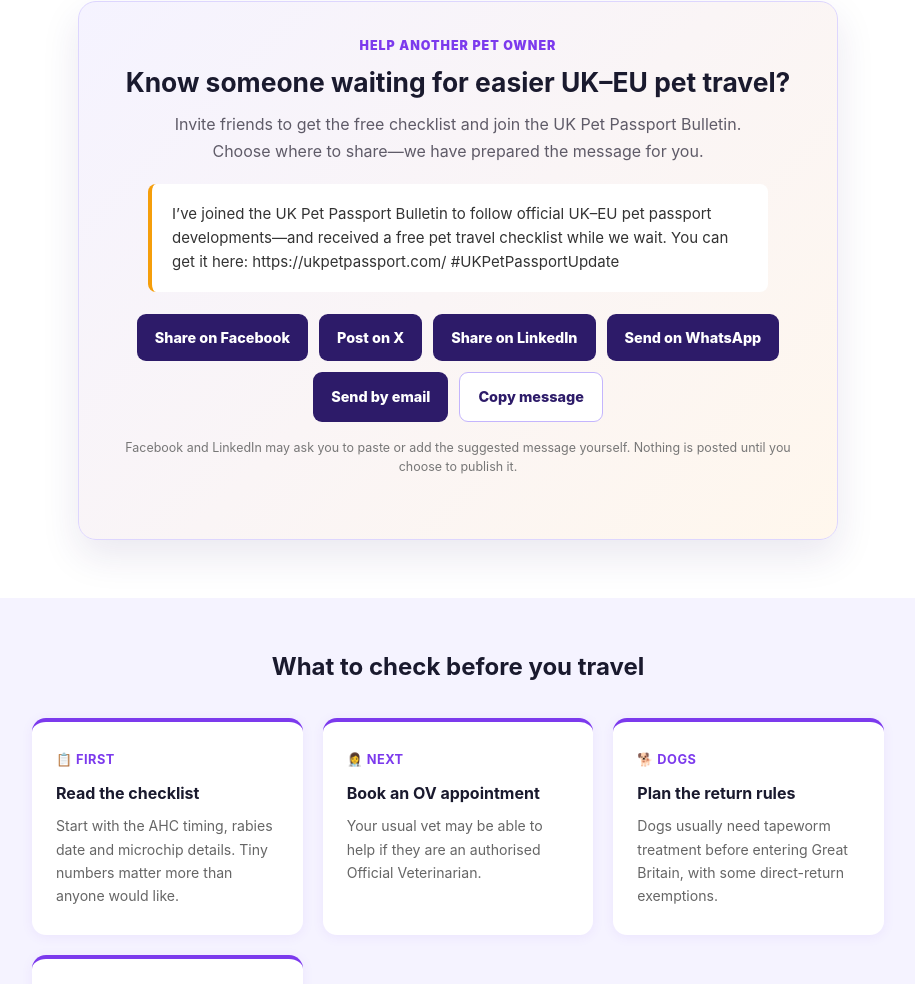
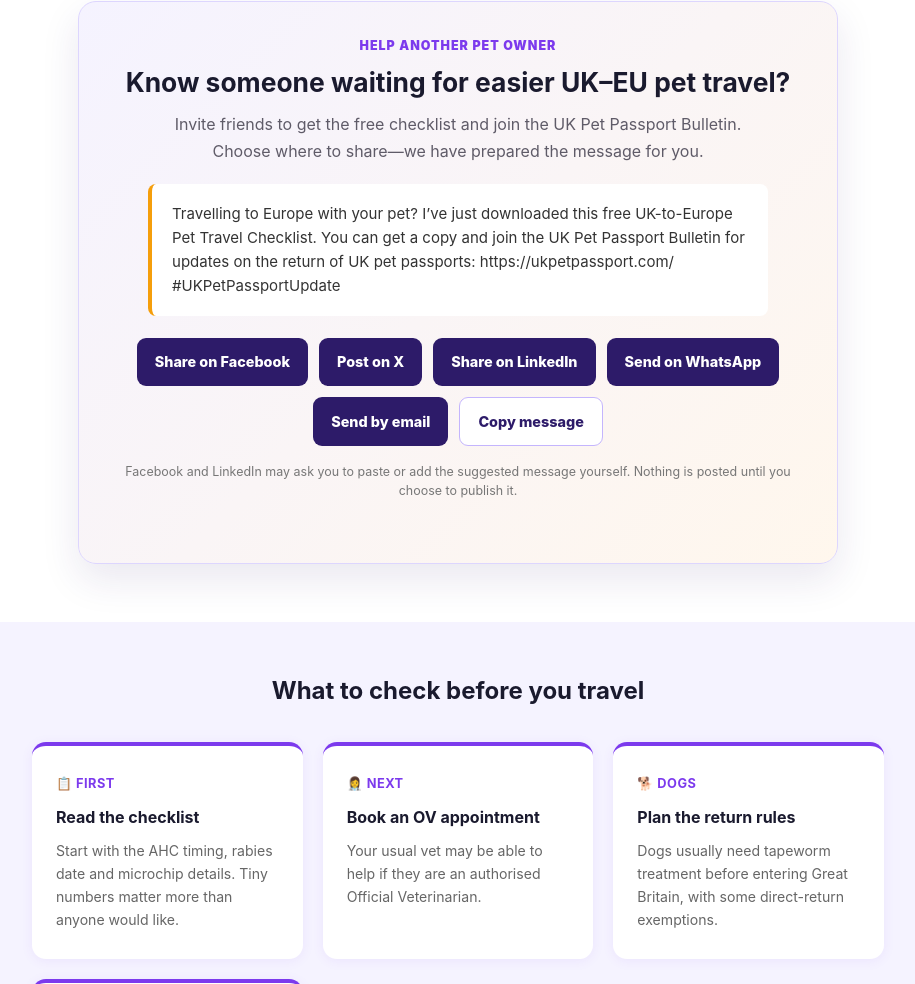
Before and after one commit to jasoneconomides-cf/ukpetpassport, a website: page public/checklist-download.html in a window 1280 px wide. Shown: the part 914-1898 px from the top of the page, without its empty margins (182-1097 px from the left). Drawn offline with Linux system fonts and the light colour scheme.

Commit message:
Clarify confirmation referral message

```diff
--- a/public/checklist-download.html
+++ b/public/checklist-download.html
@@ -121,7 +121,7 @@
         <div class="ty-share-eyebrow">Help another pet owner</div>
         <h2 id="share-title">Know someone waiting for easier UK–EU pet travel?</h2>
         <p class="ty-share-intro">Invite friends to get the free checklist and join the UK Pet Passport Bulletin. Choose where to share—we have prepared the message for you.</p>
-        <div class="ty-share-message" id="suggested-share-message">I’ve joined the UK Pet Passport Bulletin to follow official UK–EU pet passport developments—and received a free pet travel checklist while we wait. You can get it here: https://ukpetpassport.com/ #UKPetPassportUpdate</div>
+        <div class="ty-share-message" id="suggested-share-message">Travelling to Europe with your pet? I’ve just downloaded this free UK-to-Europe Pet Travel Checklist. You can get a copy and join the UK Pet Passport Bulletin for updates on the return of UK pet passports: https://ukpetpassport.com/ #UKPetPassportUpdate</div>
         <div class="ty-share-buttons" aria-label="Share the UK Pet Passport Bulletin">
           <a class="ty-share-btn" id="share-facebook" href="https://www.facebook.com/sharer/sharer.php?u=https%3A%2F%2Fukpetpassport.com%2F" target="_blank" rel="noopener noreferrer">Share on Facebook</a>
           <a class="ty-share-btn" id="share-x" href="https://twitter.com/intent/tweet" target="_blank" rel="noopener noreferrer">Post on X</a>
@@ -216,7 +216,7 @@
     (() => {
       const campaign = 'confirmation_share';
       const hashtag = 'UKPetPassportUpdate';
-      const message = 'I’ve joined the UK Pet Passport Bulletin to follow official UK–EU pet passport developments—and received a free pet travel checklist while we wait. You can get it here:';
+      const message = 'Travelling to Europe with your pet? I’ve just downloaded this free UK-to-Europe Pet Travel Checklist. You can get a copy and join the UK Pet Passport Bulletin for updates on the return of UK pet passports:';
       const trackedUrl = (source) => {
         const url = new URL('https://ukpetpassport.com/');
         url.searchParams.set('utm_source', source);
```
